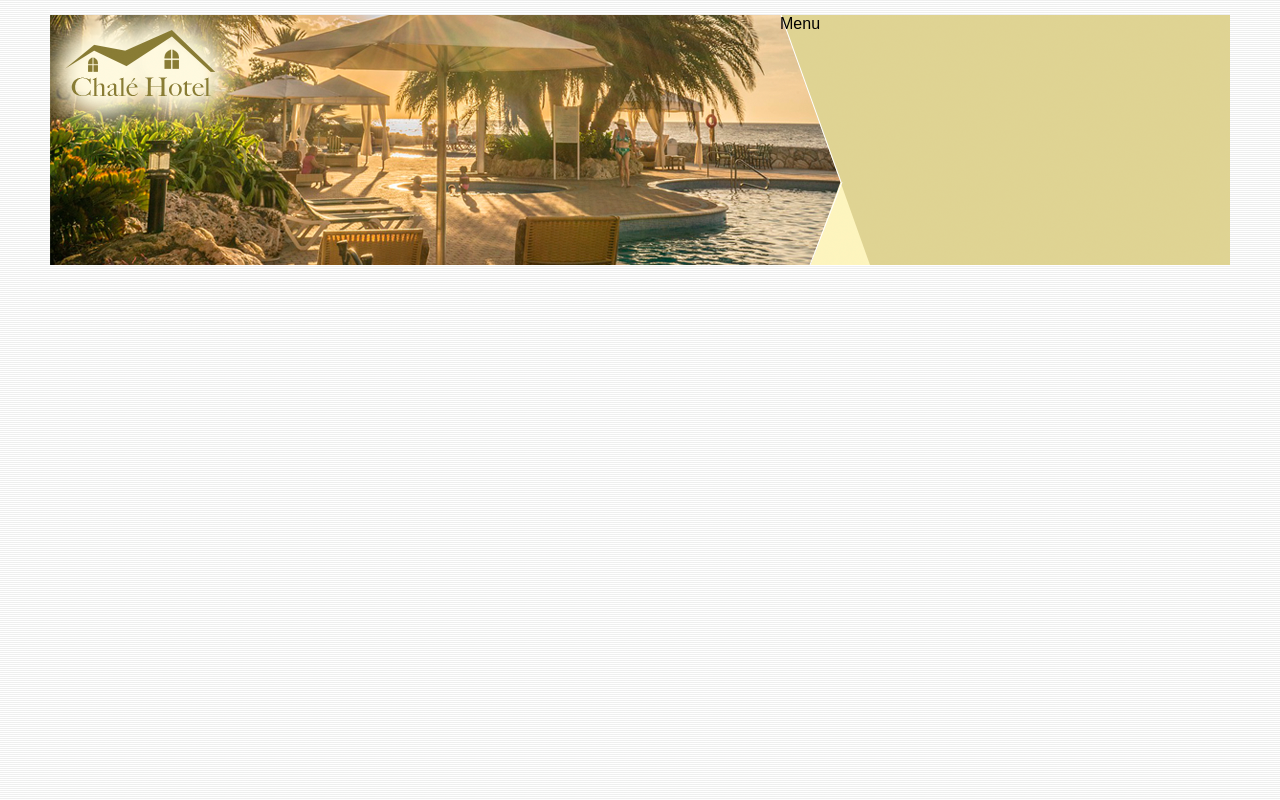
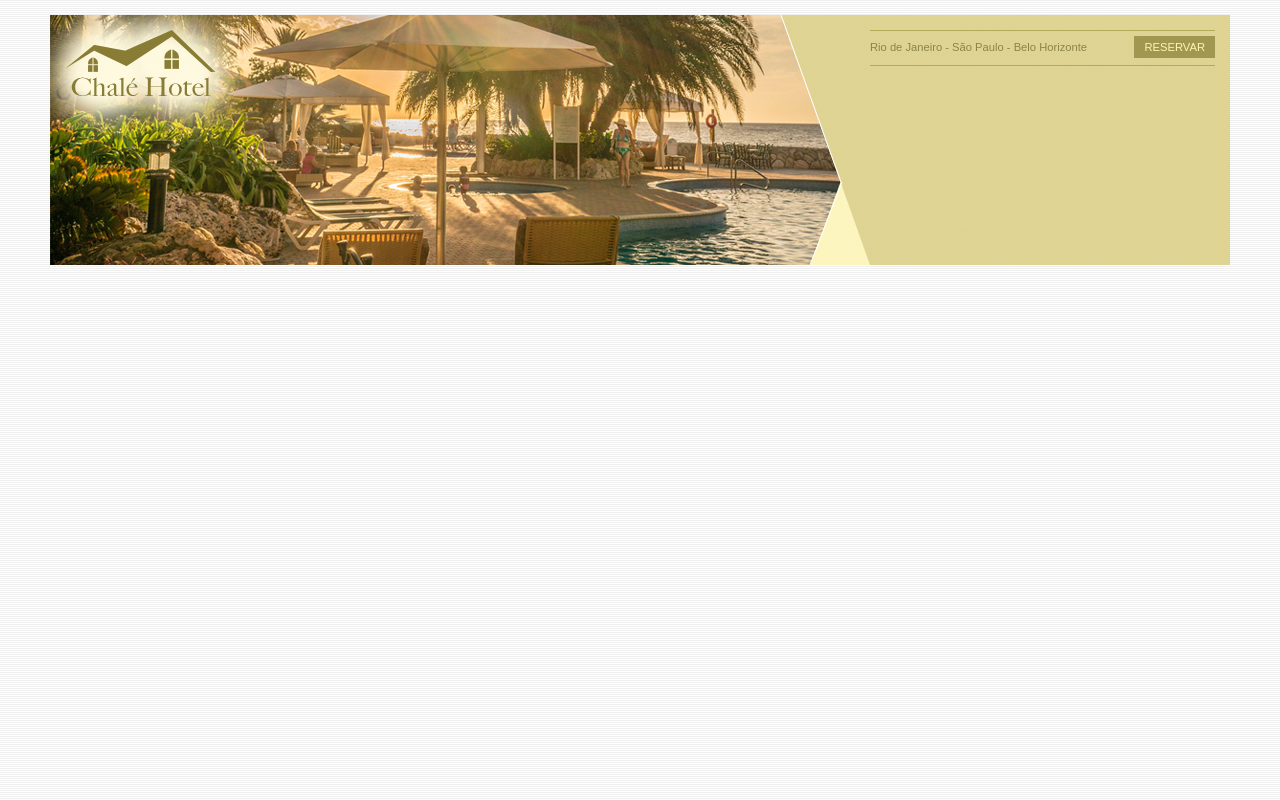
Before and after one commit to eduardocesarmaia13/Chal-Hotel, a plain HTML site: page index.html in a window 1280 px wide. Drawn offline with Linux system fonts and the light colour scheme.

Commit message:
Mais um commit

```diff
--- a/css/style.css
+++ b/css/style.css
@@ -53,3 +53,34 @@ body {
     height: 250px;
     z-index: 2;
 }
+
+#conteudo-menu {
+    margin-left: 90px;
+    margin-right: 15px;
+    padding-top: 15px;
+}
+
+#menu-locais {
+    border-bottom: 1px solid #b5ab56;
+    border-top: 1px solid #b5ab56;
+    padding-bottom: 5px;
+    padding-top: 5px;
+    font-size: 0.7em;
+    color: #8b8448;
+}
+
+#menu-locais .locais {
+    float: left;
+    line-height: 2.1em;
+}
+
+a {
+    text-decoration: none;
+}
+a.reserva {
+    text-transform: uppercase;
+    background: #a29750;
+    color: #fff5b0;
+    padding: 5px 10px;
+    float: right;
+}
--- a/index.html
+++ b/index.html
@@ -17,7 +17,17 @@
             <a href="">Chalé Hotel</a>
           </h1>
         </div>
-        <div id="area-menu">Menu</div>
+        <div id="area-menu">
+            <div id="conteudo-menu">
+                <div id="menu-locais">
+                    <span class="locais">
+                        Rio de Janeiro - São Paulo - Belo Horizonte
+                    </span>
+                    <a class="reserva" href="">Reservar</a>
+                    <div style="clear: both;"></div>
+                </div>
+            </div>
+        </div>
       </div>
       <!-- fim /topo -->
     </div>
```
